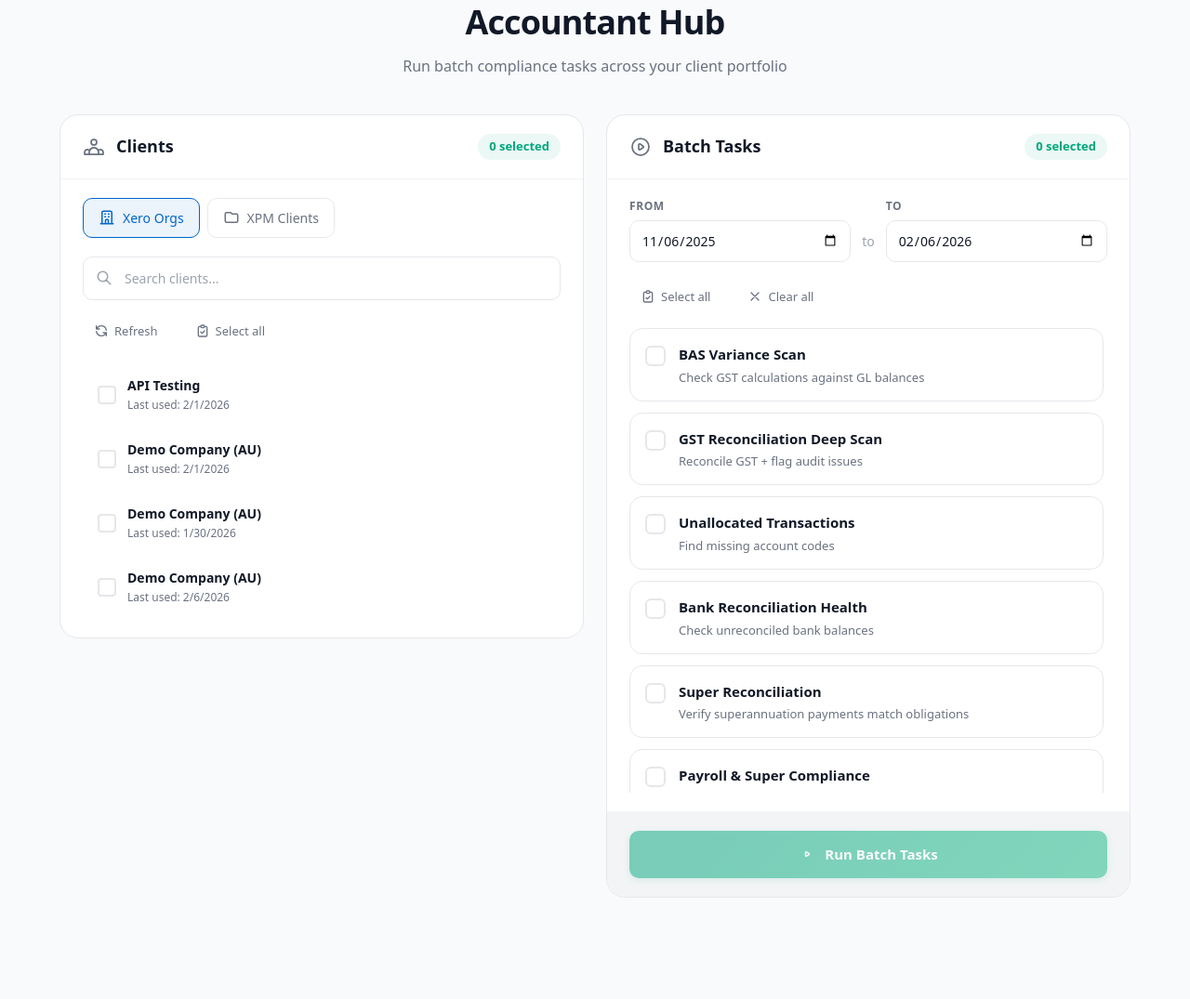
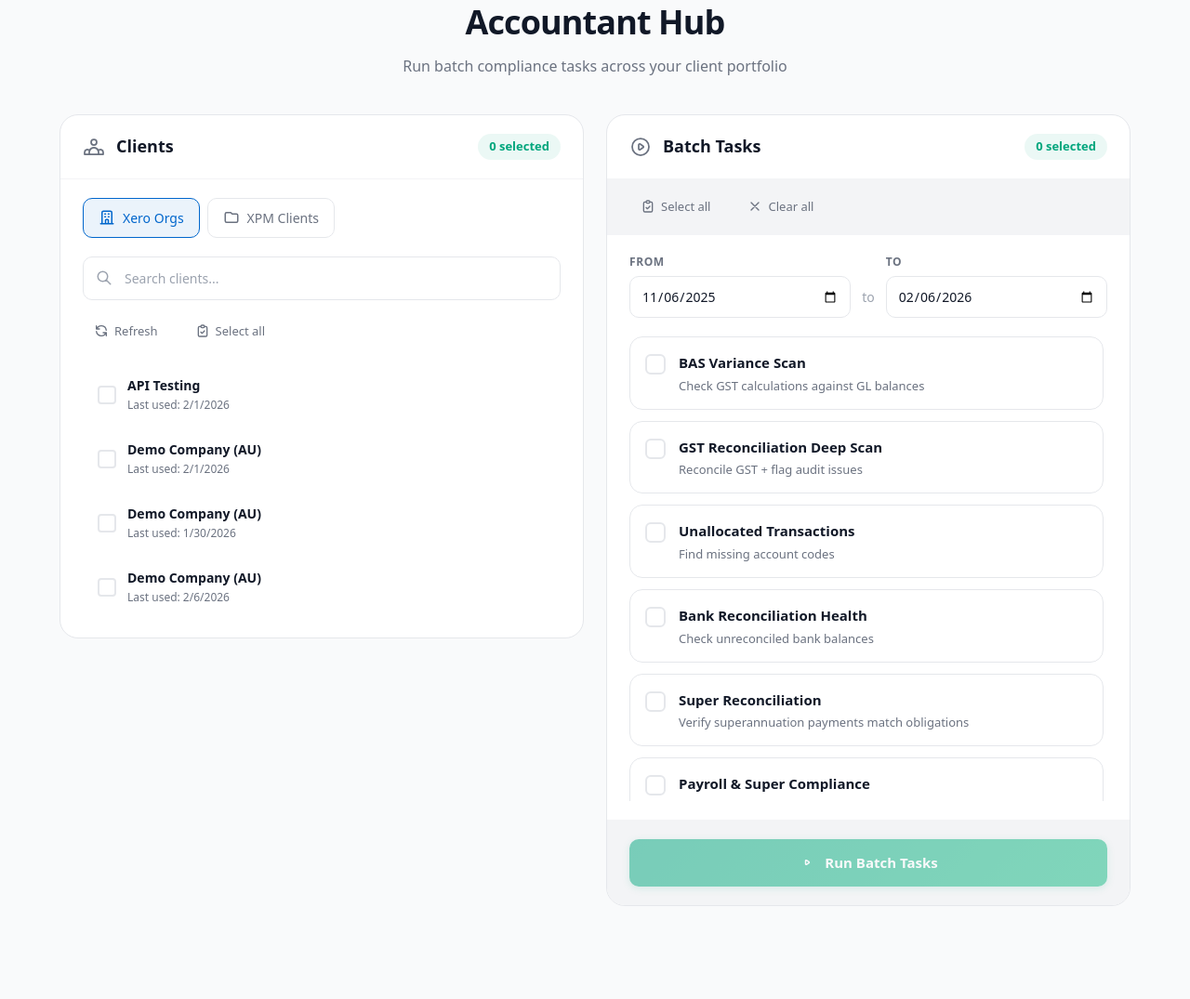
Before and after one commit to Delsiwels/noradelsierra, a Flask app: page /sharing/manage in a window 1280 px wide. Shown: the part 182-1257 px from the top of the page at 93% size. Run offline with Flask 3, Linux system fonts and the light colour scheme; the visitor is signed in with stand-in values (Sample User, id 1); data that the repository does not hold is empty; some libraries are stand-ins or nearby versions.

Commit message:
Move Select All/Clear All buttons to visible task action bar
- Move buttons outside panel-body to prevent scrolling out of view
- Add task-action-bar with background styling for visibility
- Buttons now always visible below Batch Tasks header

Co-Authored-By: Claude Opus 4.5 <noreply@anthropic.com>

```diff
--- a/webapp/templates/sharing/manage.html
+++ b/webapp/templates/sharing/manage.html
@@ -200,6 +200,16 @@
         align-items: center;
         gap: 16px;
         margin-bottom: 16px;
+    }
+
+    /* Task Action Bar - Sticky below header */
+    .task-action-bar {
+        display: flex;
+        align-items: center;
+        gap: 16px;
+        padding: 12px 24px;
+        background: var(--color-bg-subtle);
+        border-bottom: 1px solid var(--color-border-light);
     }
 
     .action-btn {
@@ -620,6 +630,21 @@
                 </div>
                 <span class="selected-badge" id="tasks-selected-badge">0 selected</span>
             </div>
+            <!-- Task Selection Bar -->
+            <div class="task-action-bar">
+                <button type="button" class="action-btn" id="select-all-tasks">
+                    <svg fill="none" stroke="currentColor" viewBox="0 0 24 24">
+                        <path stroke-linecap="round" stroke-linejoin="round" stroke-width="2" d="M9 5H7a2 2 0 00-2 2v12a2 2 0 002 2h10a2 2 0 002-2V7a2 2 0 00-2-2h-2M9 5a2 2 0 002 2h2a2 2 0 002-2M9 5a2 2 0 012-2h2a2 2 0 012 2m-6 9l2 2 4-4"/>
+                    </svg>
+                    Select all
+                </button>
+                <button type="button" class="action-btn" id="clear-all-tasks">
+                    <svg fill="none" stroke="currentColor" viewBox="0 0 24 24">
+                        <path stroke-linecap="round" stroke-linejoin="round" stroke-width="2" d="M6 18L18 6M6 6l12 12"/>
+                    </svg>
+                    Clear all
+                </button>
+            </div>
             <div class="panel-body">
                 <!-- Date Range -->
                 <div class="date-range">
@@ -632,22 +657,6 @@
                         <label class="date-label">To</label>
                         <input type="date" class="date-input" id="date-to" value="2025-12-30">
                     </div>
-                </div>
-
-                <!-- Select All Tasks -->
-                <div class="action-bar">
-                    <button type="button" class="action-btn" id="select-all-tasks">
-                        <svg fill="none" stroke="currentColor" viewBox="0 0 24 24">
-                            <path stroke-linecap="round" stroke-linejoin="round" stroke-width="2" d="M9 5H7a2 2 0 00-2 2v12a2 2 0 002 2h10a2 2 0 002-2V7a2 2 0 00-2-2h-2M9 5a2 2 0 002 2h2a2 2 0 002-2M9 5a2 2 0 012-2h2a2 2 0 012 2m-6 9l2 2 4-4"/>
-                        </svg>
-                        Select all
-                    </button>
-                    <button type="button" class="action-btn" id="clear-all-tasks">
-                        <svg fill="none" stroke="currentColor" viewBox="0 0 24 24">
-                            <path stroke-linecap="round" stroke-linejoin="round" stroke-width="2" d="M6 18L18 6M6 6l12 12"/>
-                        </svg>
-                        Clear all
-                    </button>
                 </div>
 
                 <!-- Task List -->
```
